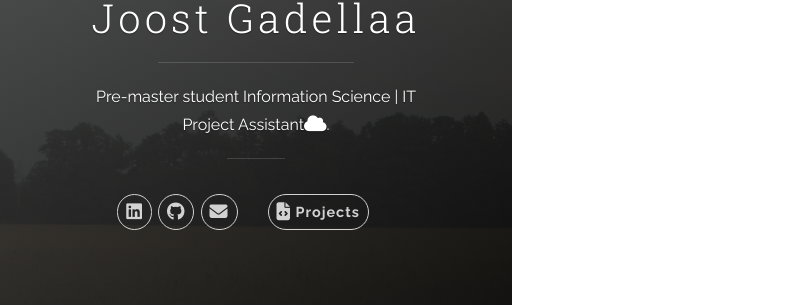
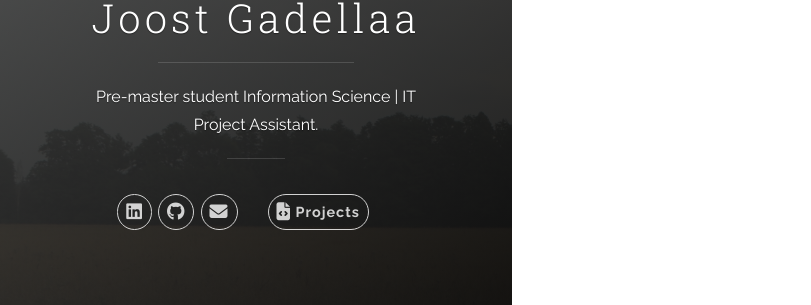
Before and after one commit to JoostGadellaa/joostgadellaa.github.io, a Jekyll site: the page built from index.html, in a window 1280 px wide. Shown: the part 398-703 px from the top of the page, without its empty margins (0-811 px from the left). Built offline with Jekyll 4.4.1, drawn with Linux system fonts in a browser that asks for light colours; nearby versions of some CDN libraries.

Commit message:
Verdwenen, als wolken voor de zon

```diff
--- a/_includes/header.html
+++ b/_includes/header.html
@@ -13,7 +13,7 @@
           <h1 class="panel-cover__title panel-title">{{ site.title }}</h1>
         </a>
         <hr class="panel-cover__divider">
-        <p class="panel-cover__description">Pre-master student Information Science | IT Project Assistant<i class="fas fa-cloud"></i>.</p>
+        <p class="panel-cover__description">Pre-master student Information Science | IT Project Assistant.</p>
         <hr class="panel-cover__divider panel-cover__divider--secondary">
 
         <div class="navigation-wrapper">
```
